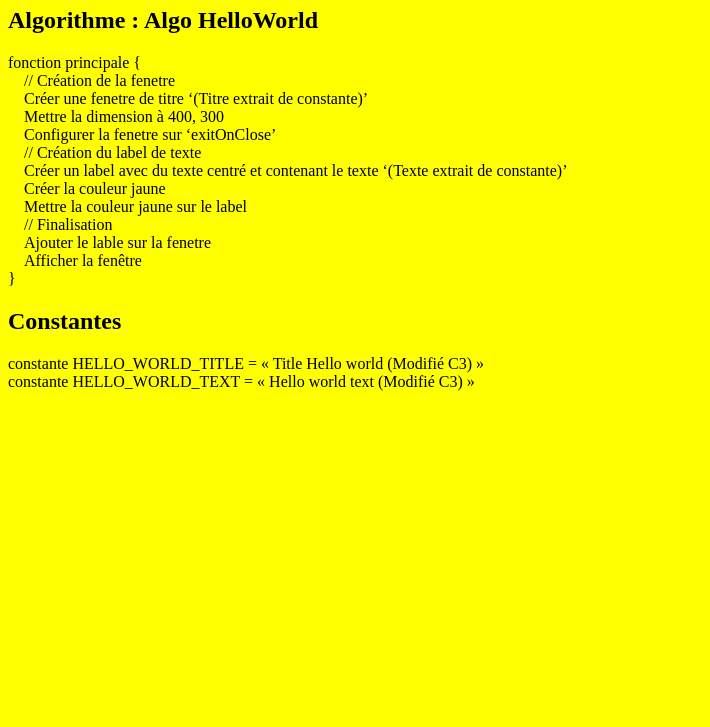
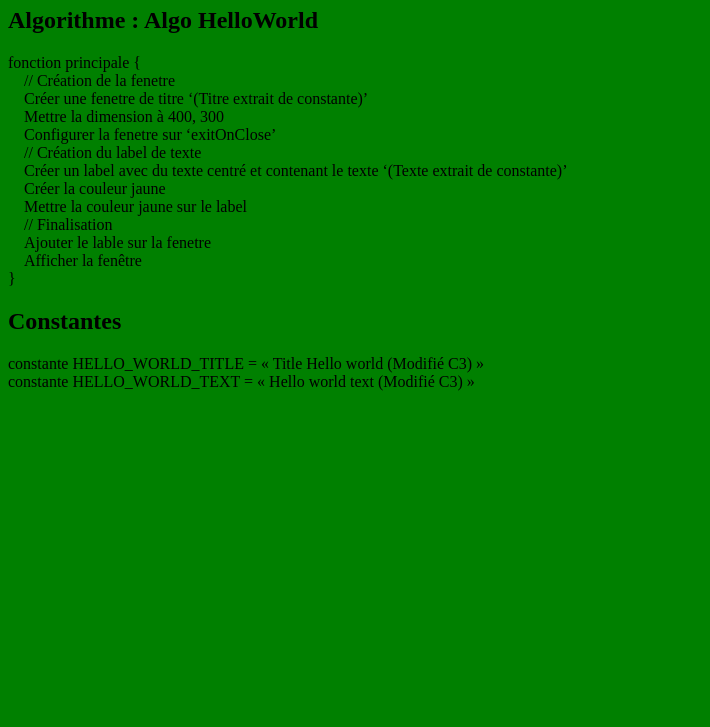
Before and after one commit to vliboum/ghDistant, a plain HTML site: page index.html in a window 1280 px wide. Shown: the part 73-800 px from the top of the page, without its empty margins (0-710 px from the left). Drawn offline with Linux system fonts and the light colour scheme.

Commit message:
first commit

```diff
--- a/index.html
+++ b/index.html
@@ -6,7 +6,7 @@
     <title>Algorithme Hello World et Constantes</title>
     <style>
         body {
-            background-color: yellow; /* MODIF C5 */
+            background-color: green; /* MODIF C6 */
         }
     </style>
 </head>
```
Also changed, not shown: 1 other file.
